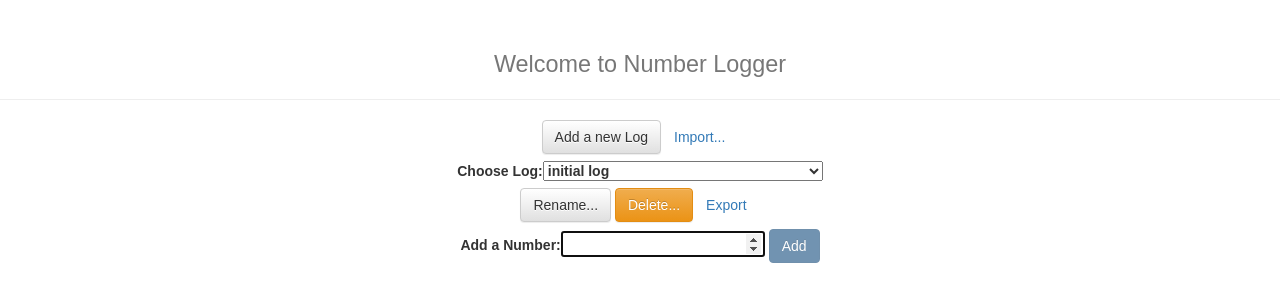
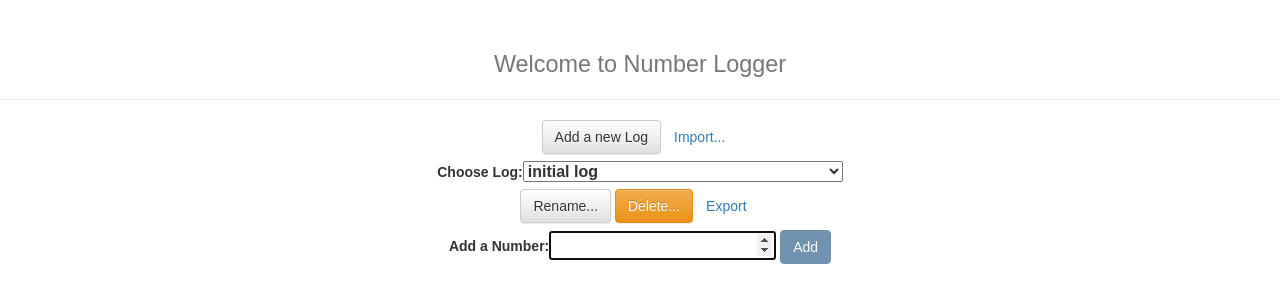
Before and after one commit to mikelson/number-logger, a React (Create React App) app: page / in a window 1280 px wide. Shown: the top 302 px of the page. Built offline with nearby package versions, Linux system fonts and the light colour scheme.

Commit message:
better sizing

```diff
--- a/src/App.css
+++ b/src/App.css
@@ -13,3 +13,8 @@
 th {
   text-align: center;
 }
+
+/* Set font-size to prevent "auto zoom" on focus. */
+select, input[type='number'] {
+  font-size: 16px;
+}
```
